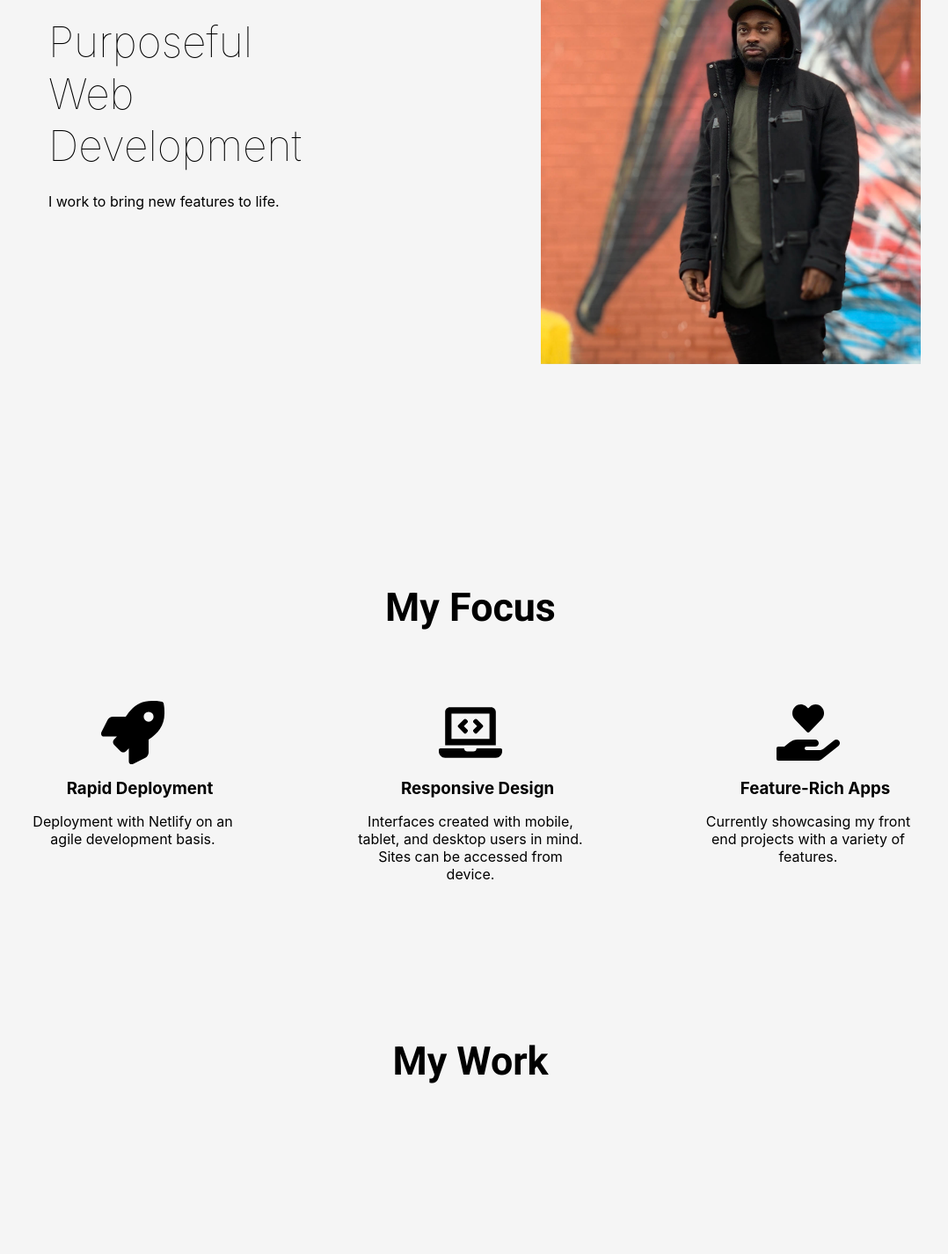
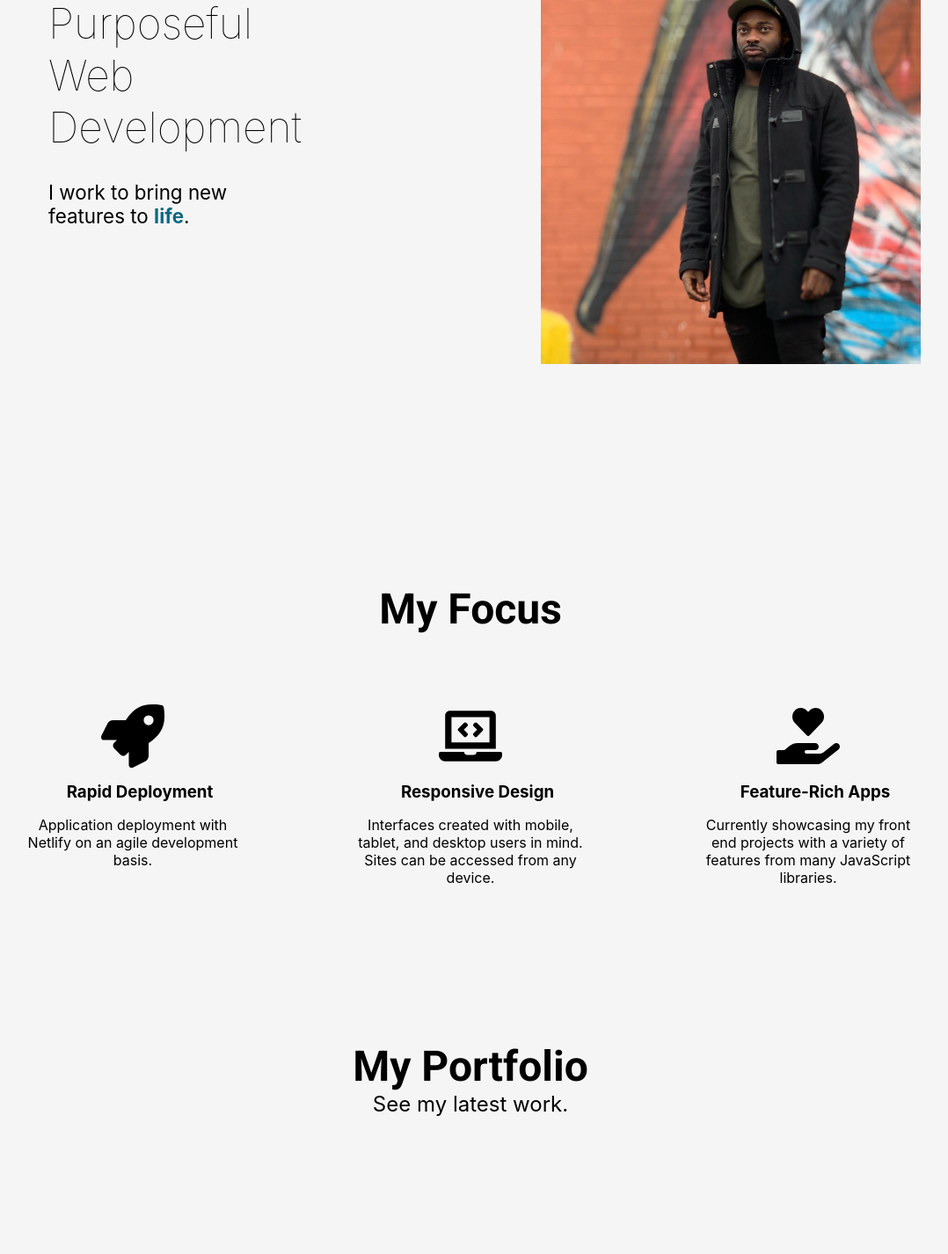
Before and after one commit to errolgh/portfolio, a React (Create React App) app: page / in a window 1280 px wide. Shown: the part 322-1748 px from the top of the page at 88% size, without its empty margins (105-1183 px from the left). Built offline with nearby package versions, Linux system fonts and the light colour scheme.

Commit message:
home page static done

```diff
--- a/src/components/Home.js
+++ b/src/components/Home.js
@@ -24,25 +24,28 @@ export default function Home() {
                     <div>
                         <img src={rocket} alt="laptop" />
                         <h3>Rapid Deployment</h3>
-                        <p>Deployment with Netlify on an agile development basis.</p>
+                        <p>Application deployment with Netlify on an agile development basis.</p>
                     </div>
                 </div>
                 <div className="service-card">
                     <div>
                         <img src={laptop} alt="laptop" />
                         <h3>Responsive Design</h3>
-                        <p>Interfaces created with mobile, tablet, and desktop users in mind. Sites can be accessed from device.</p>
+                        <p>Interfaces created with mobile, tablet, and desktop users in mind. Sites can be accessed from any device.</p>
                     </div>
                 </div>
                 <div className="service-card">
                     <div>
                         <img src={hand} alt="laptop" />
                         <h3>Feature-Rich Apps</h3>
-                        <p>Currently showcasing my front end projects with a variety of features.</p>
+                        <p>Currently showcasing my front end projects with a variety of features from many JavaScript libraries.</p>
                     </div>
                 </div>
             </div>
-            <h4>My Work</h4>
+            <div>
+                <h4>My Portfolio</h4>
+                <p className="latest">See my latest work.</p>
+            </div>
         </>
     )
 }
--- a/src/styles/home.scss
+++ b/src/styles/home.scss
@@ -1,11 +1,18 @@
 h4 {
     padding-top: 11rem;
-    font-size: 2.8rem;
+    font-size: 3rem;
     text-align: center;
     display: flex;
     justify-content: center;
     font-family: "Roboto", sans-serif;
 }
+
+.latest {
+    text-align: center;
+    font-size: 1.5rem;
+    font-family: "Roboto," sans-serif
+}
+
 // tagline and banner section
 
 .banner {
@@ -24,7 +31,12 @@ h4 {
         font-weight: lighter;
     }
     p {
-        padding-top: 1.5rem;
+        padding-top: 1.9rem;
+        font-size: 1.4rem;
+        span {
+            font-weight: 700;
+            color: #0C6980;
+        }
     }
 }
 
```
Also changed, not shown: 1 other file (tests, documents, lock files or other folders).
